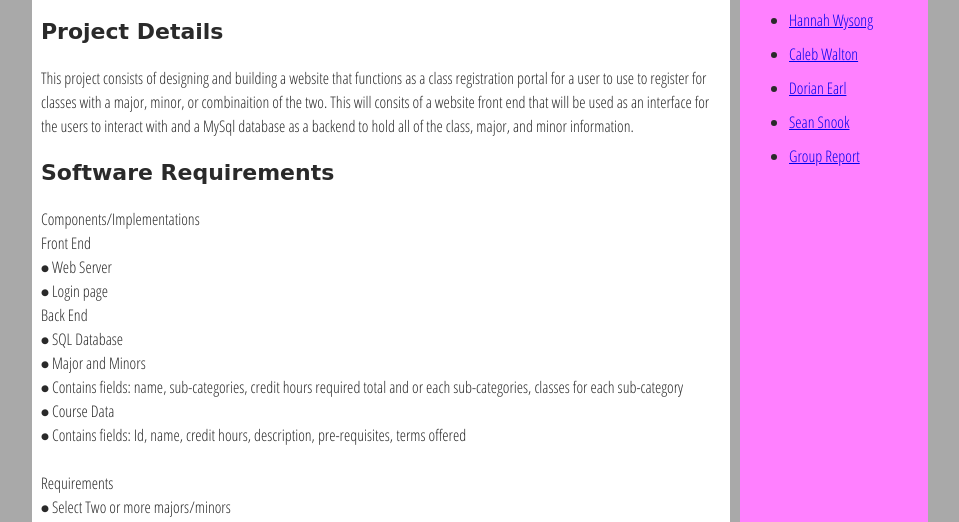
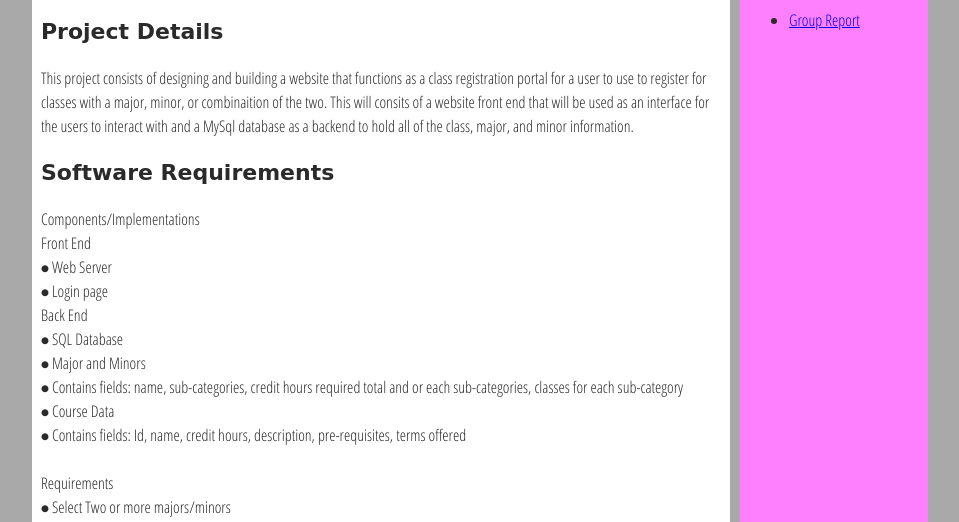
Before and after one commit to hannahwysong/hannahwysong.github.io, a plain HTML site: page index.html in a window 1280 px wide. Shown: the part 271-793 px from the top of the page, without its empty margins (160-1119 px from the left). Drawn offline with Linux system fonts and the light colour scheme; a web font is replaced by a local one.

Commit message:
Remove individual report links from aside
Removed individual weekly report links from the aside section.

```diff
--- a/index.html
+++ b/index.html
@@ -105,12 +105,7 @@
       <!-- the aside content can also be nested within the main content -->
       <aside>
         <h2>Weekly Reports </h2>
-
         <ul>
-          <li><a href="#">Hannah Wysong</a></li>
-          <li><a href="#">Caleb Walton</a></li>
-          <li><a href="#">Dorian Earl</a></li>
-          <li><a href="#">Sean Snook</a></li>
           <li><a href="team reports.html">Group Report</a></li>
         </ul>
       </aside>
```
